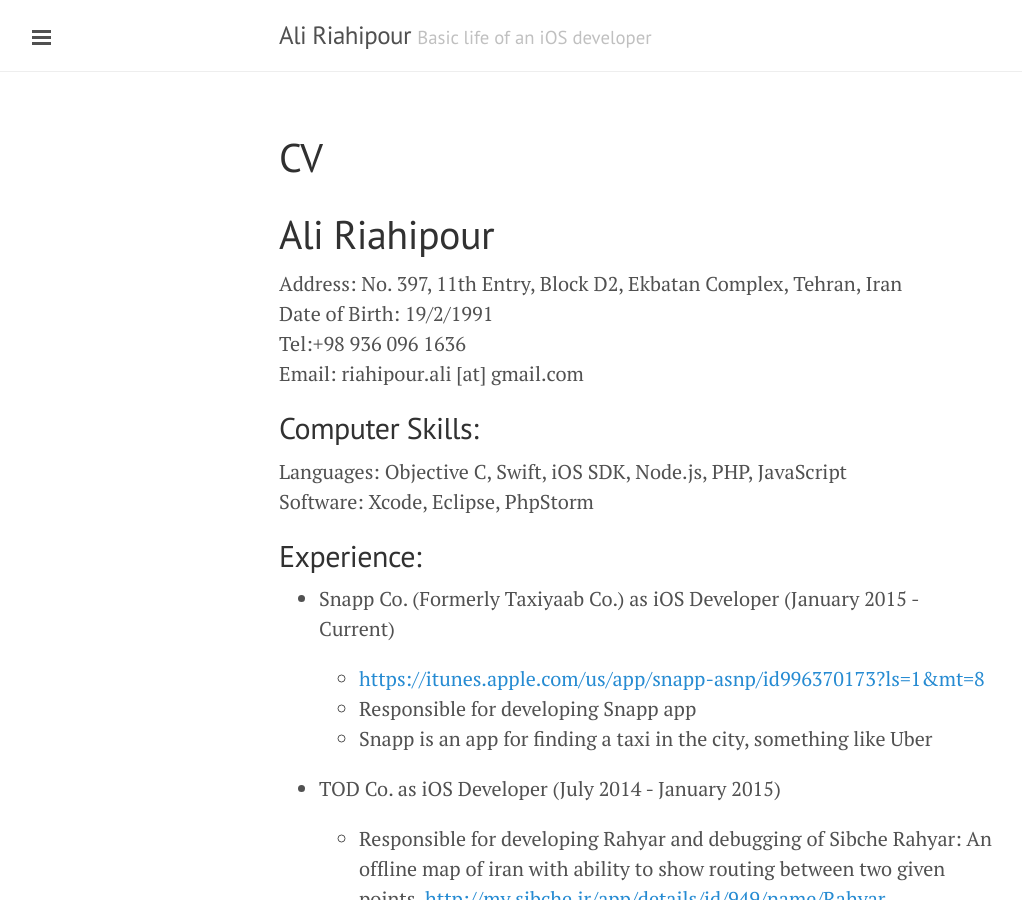
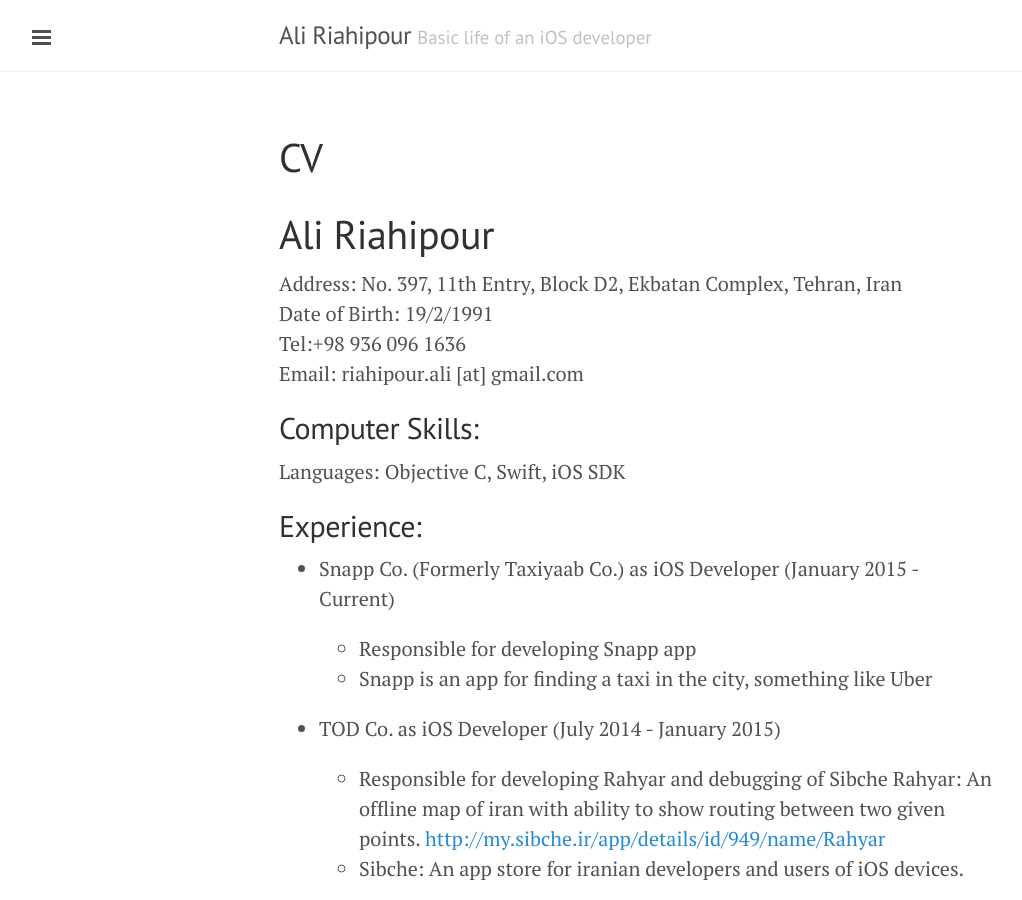
Before and after one commit to alirp88/alirp88.github.io, a Jekyll site: the page built from cv.md, in a window 1280 px wide and 900 px high. Shown: the whole window, without its empty margins (1-1023 px from the left). Built offline with Jekyll 4.4.1, drawn with Linux system fonts in a browser that asks for light colours.

Commit message:
CV updated

```diff
--- a/cv.md
+++ b/cv.md
@@ -15,15 +15,12 @@ Seeking a software developer position that will match my technical skills and co
 
 ## Computer Skills:
 
-Languages: Objective C, Swift, iOS SDK, Node.js, PHP, JavaScript<br>
-Software: Xcode, Eclipse, PhpStorm<br>
-
+Languages: Objective C, Swift, iOS SDK<br>
 
 ## Experience:
 
 + Snapp Co. (Formerly Taxiyaab Co.) as iOS Developer (January 2015 - Current)
 
-   - [https://itunes.apple.com/us/app/snapp-asnp/id996370173?ls=1&mt=8](https://itunes.apple.com/us/app/snapp-asnp/id996370173?ls=1&mt=8)
 	- Responsible for developing Snapp app
 	- Snapp is an app for finding a taxi in the city, something like Uber
 
```
